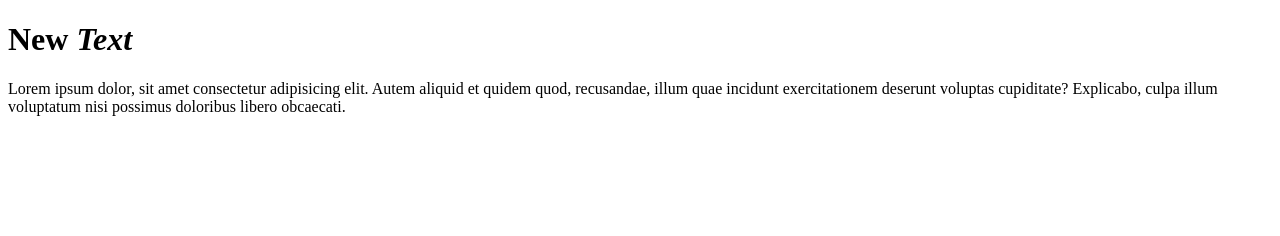
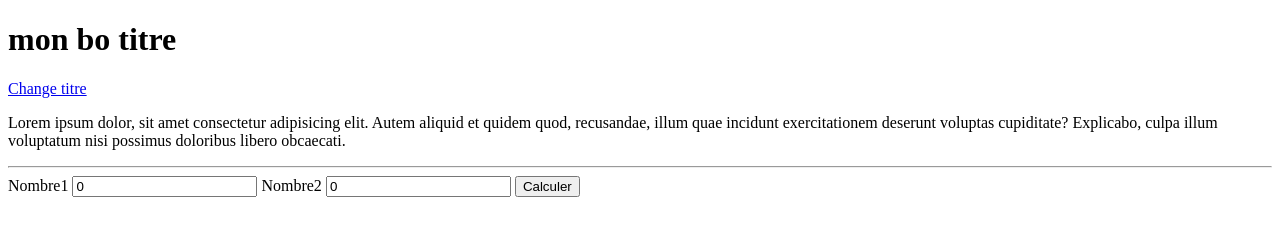
Before and after one commit to Polinovia/12.05, a plain HTML site: page formulaire.html in a window 1280 px wide. Drawn offline with Linux system fonts and the light colour scheme.

Commit message:
calcule sum

```diff
--- a/formulaire.html
+++ b/formulaire.html
@@ -9,13 +9,37 @@
 
 <body>
   <h1 id="titre1">mon bo titre</h1>
+  <p><a href="https://google.be" id="switch-titre">Change titre</a></p>
   <p>Lorem ipsum dolor, sit amet consectetur adipisicing elit. Autem aliquid et quidem quod, recusandae, illum quae
     incidunt exercitationem deserunt voluptas cupiditate? Explicabo, culpa illum voluptatum nisi possimus doloribus
     libero obcaecati.</p>
+
+    <hr>
+
+    <form action="" id="calculette">
+       <label for="nb1">Nombre1</label>
+       <input type="number" id="nb1" value="0">
+       <label for="nb2">Nombre2</label>
+       <input type="number" id="nb2" value="0">
+       <button>Calculer</button>
+    </form>
+
     <script defer>
       const $myTitre1 = document.querySelector('#titre1')
-      const $titre1b = document.getElementById('titre1')
-      $myTitre1.innerHTML = "New <em>Text</em>"
+      const $switchTitre = document.querySelector('#switch-titre')
+      const $buttonClick = document.querySelector('#calculette')
+      const $number1 = document.getElementById('nb1')
+      const $number2 = document.getElementById ('nb2')
+      //console.log()
+      $switchTitre.addEventListener('click', event => {
+        event.preventDefault()
+        console.log($switchTitre.href)
+        $myTitre1.innerHTML = "New <em>Text</em>"
+      })
+    $buttonClick.addEventListener ('submit', e => {
+      event.preventDefault()
+      console.log(parseInt($number1.value) + parseInt($number2.value))
+    })
     </script>
 </body>
 
```
